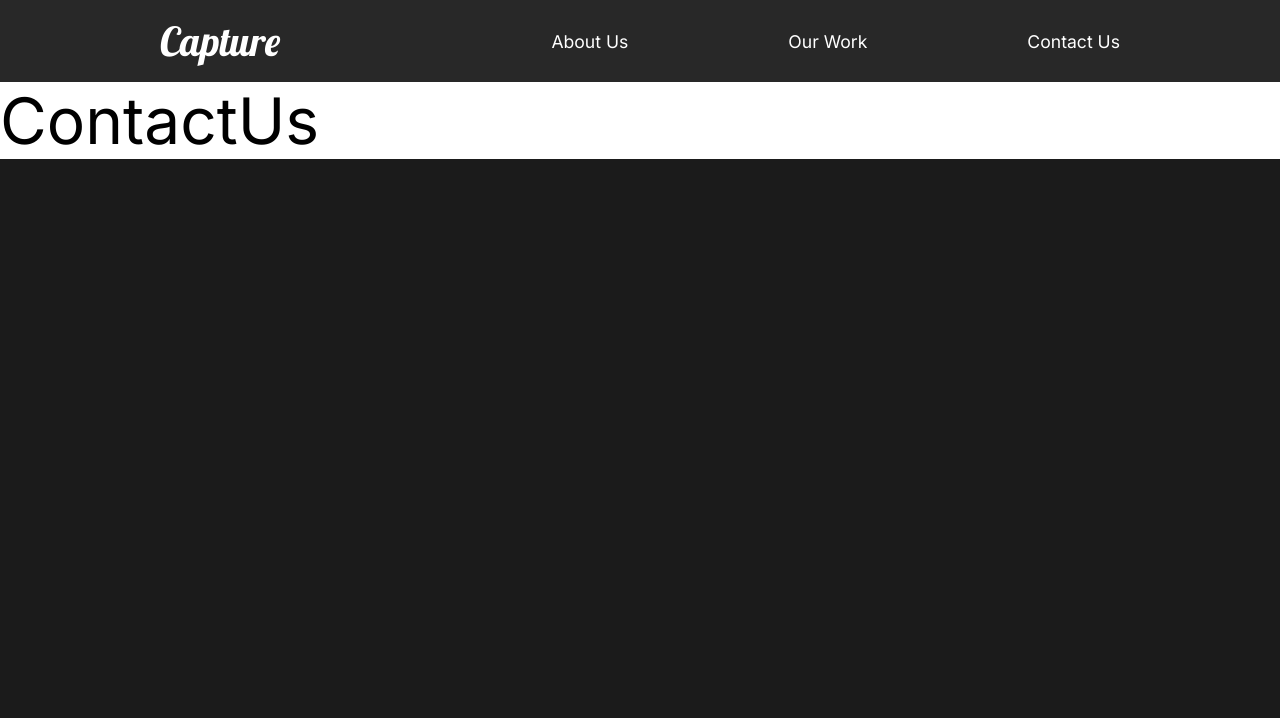
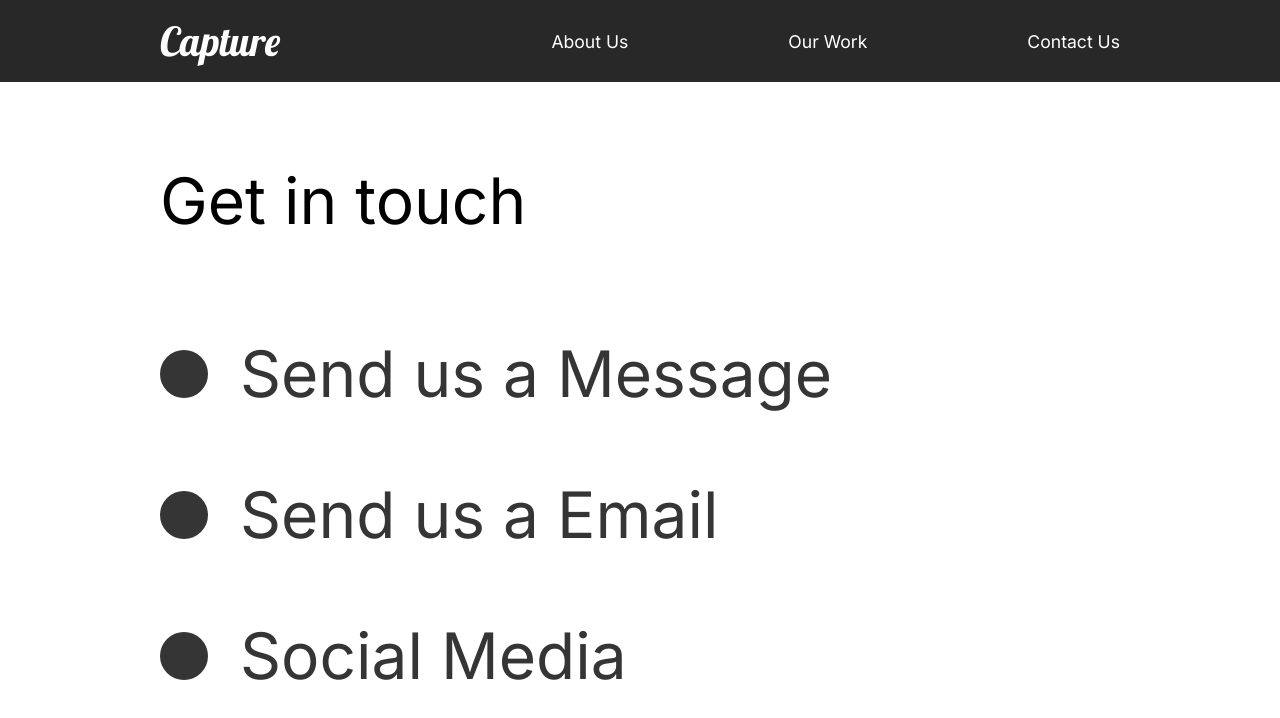
Before and after one commit to benhendriks/23_capture, a React (Create React App) app: page /contact in a window 1280 px wide. Shown: the top 718 px of the page. Built offline with nearby package versions, Linux system fonts and the light colour scheme.

Commit message:
Worked on contact animation

```diff
--- a/src/pages/ContactUs.js
+++ b/src/pages/ContactUs.js
@@ -1,18 +1,75 @@
 import React from 'react';
 import { motion } from 'framer-motion';
-import { pageAnimation } from '../animation';
+import { pageAnimation, titleAnim } from '../animation';
+import styled from 'styled-components';
+
+const ContactStyle = styled(motion.div)`
+  padding: 5rem 10rem;
+  color: #353535;
+  min-height: 90vh;
+`;
+
+const Title = styled.div`
+  margin-bottom: 4rem;
+  color: black;
+`;
+
+const Hide = styled.div`
+  overflow: hidden;
+`;
+
+const Circle = styled.div`
+  border-radius: 50%;
+  width: 3rem;
+  height: 3rem;
+  background-color: #353535;
+`;
+
+const Social = styled(motion.div)`
+  display: flex;
+  align-items: center;
+  h2 {
+    margin: 2rem;
+  }
+`;
 
 const ContactUs = () => {
   return (
-    <motion.div
+    <ContactStyle
       exit="exit"
       variants={pageAnimation}
       initial="hidden"
       animate="show"
       style={{ background: '#fff' }}
     >
-      <h2>ContactUs</h2>
-    </motion.div>
+      <Title>
+        <Hide>
+          <motion.h2 variants={titleAnim}>
+            Get in touch
+          </motion.h2>
+        </Hide>
+      </Title>
+      <div>
+        <Hide>
+          <Social variants={titleAnim}>
+            <Circle />
+              <h2>Send us a Message</h2>
+          </Social>
+        </Hide>
+        <Hide>
+          <Social variants={titleAnim}>
+            <Circle />
+              <h2>Send us a Email</h2>
+          </Social>
+        </Hide>
+        <Hide>
+          <Social variants={titleAnim}>
+            <Circle />
+              <h2>Social Media</h2>
+          </Social>
+        </Hide>
+      </div>
+    </ContactStyle>
   );
 };
 
```
